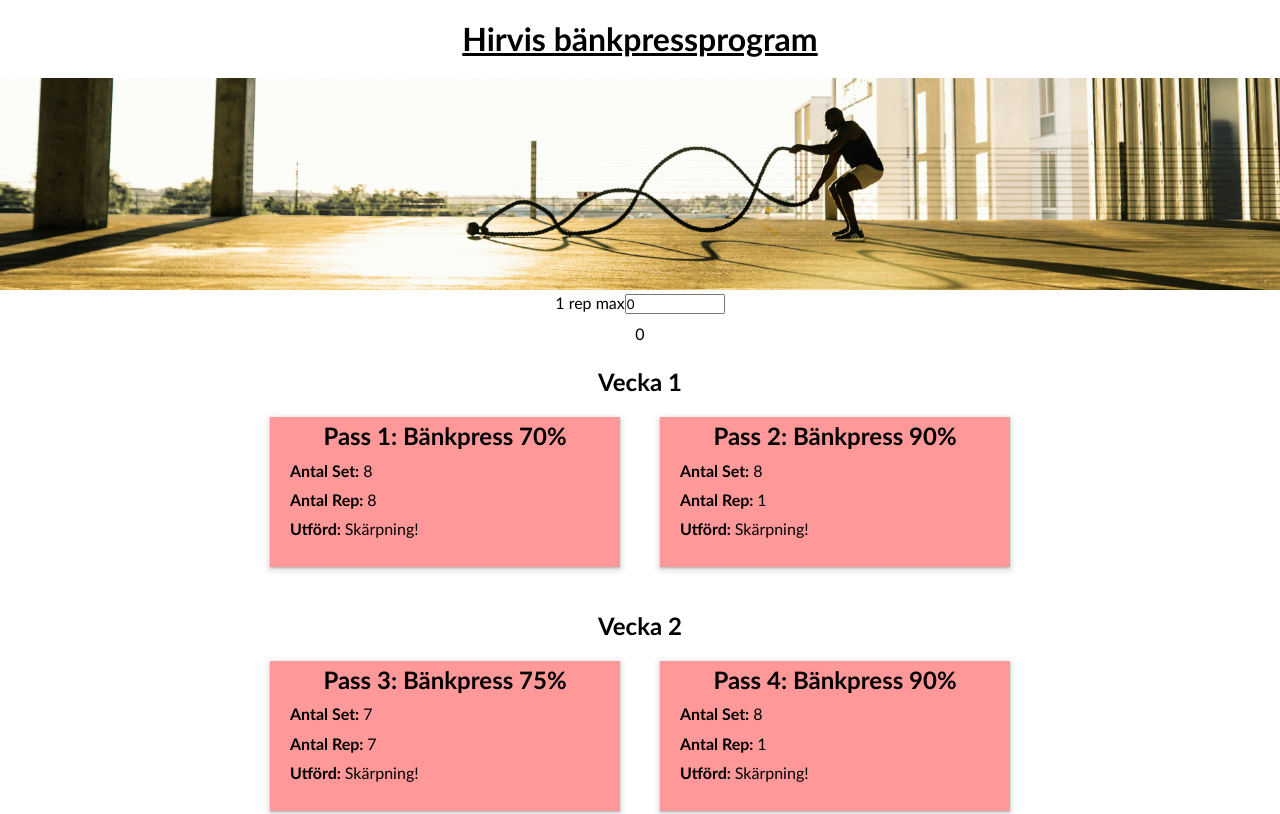
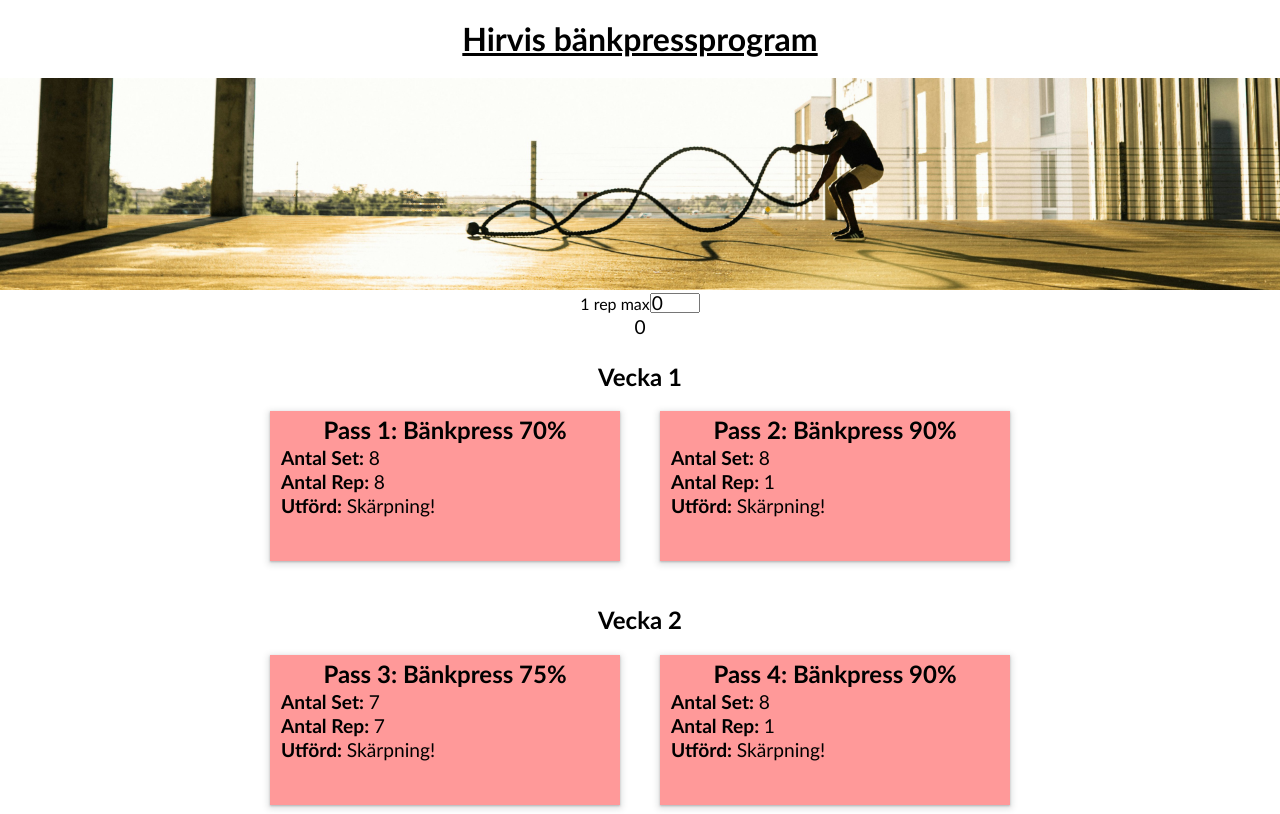
Before and after one commit to MarkusVickman/react-m1, a React (Vite) app: page / in a window 1280 px wide. Shown: the top 814 px of the page. Built offline with nearby package versions, Linux system fonts and the light colour scheme.

Commit message:
Update App.css
p och input

```diff
--- a/src/components/App.css
+++ b/src/components/App.css
@@ -12,9 +12,15 @@ Styling av klass big-container vilket innehåller alla mindre inlägg
 }
 
 input {
-width: 100px;
+width: 50px;
 height: 20px;
 margin: auto;
+font-size: 1.2em;
+}
+
+p {
+margin: 1px;
+font-size: 1.2em;
 }
 
 .center-div {
```
